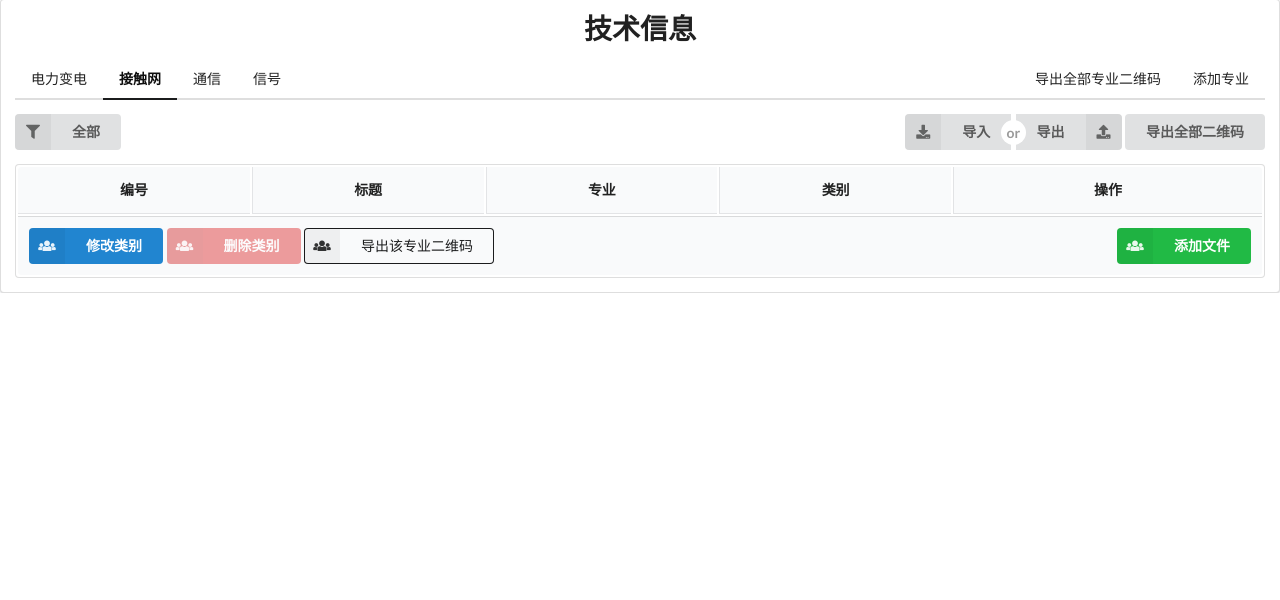
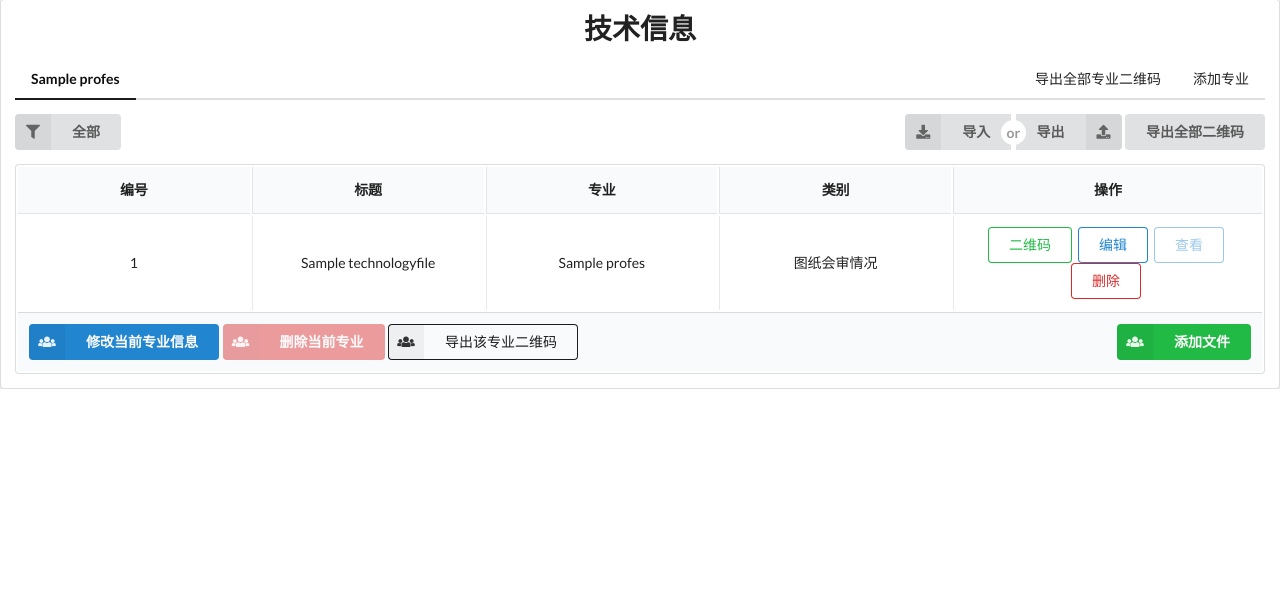
Before and after one commit to NeuSovo/Subway, a Django app: page /technology/list/1 in a window 1280 px wide. Shown: the part 93-693 px from the top of the page. Run offline with Django 3.2, Linux system fonts and the light colour scheme; tables that the repository leaves empty hold one stand-in row (values such as "Sample post"); lists and menus that the app fills with data are empty; some libraries are stand-ins or nearby versions.

Commit message:
独立专业

```diff
--- a/technology/models.py
+++ b/technology/models.py
@@ -13,6 +13,7 @@ class TechnologyFile(models.Model):
     file_type_choiced = (
         (0, '图纸会审情况'),
         (1, '技术交底'),
+
         (2, '作业指导书'),
         (3, '工艺工法')
     )
@@ -20,10 +21,24 @@ class TechnologyFile(models.Model):
     # 编号 暂定自增
     id = models.AutoField(primary_key=True, verbose_name='编号')
     title = models.CharField(max_length=100, verbose_name='标题')
-    profess = models.IntegerField(
-        verbose_name='专业', choices=profess_choiced, default=0)
+    profess = models.ForeignKey(to="Profess", related_name='profess', on_delete=models.SET_NULL, verbose_name='专业', null=True)
     file_type = models.IntegerField(
         verbose_name='文件类型', choices=file_type_choiced, default=0)
     file_s = models.FileField(
         verbose_name='文件', upload_to='technology/%Y/%m/%d/', null=True, blank=True, validators=[validate_file_extension])
     upload_date = models.DateTimeField(auto_now_add=True)
+
+
+class Profess(models.Model):
+    """Model definition for Profess."""
+    name = models.CharField(max_length=30)
+
+    class Meta:
+        """Meta definition for Profess."""
+
+        verbose_name = 'Profess'
+        verbose_name_plural = 'Professs'
+
+    def __str__(self):
+        """Unicode representation of Profess."""
+        return self.name
--- a/technology/urls.py
+++ b/technology/urls.py
@@ -4,10 +4,16 @@ from .views import *
 app_name = "technology"
 urlpatterns = [
     path('list', TechnologyFileListView.as_view(), name='list'),
-    path('list/<int:profess_id>', TechnologyFileListView.as_view(), name='list_profess'),
-    path('list/<int:profess_id>/<int:type_id>', TechnologyFileListView.as_view(), name='list_type'),
+    path('list/<int:profess_id>',
+         TechnologyFileListView.as_view(), name='list_profess'),
+    path('list/<int:profess_id>/<int:type_id>',
+         TechnologyFileListView.as_view(), name='list_type'),
 
     path('add', TechnologyFileCreateView.as_view(), name='add'),
     path('update/<int:pk>', TechnologyFileUpdateView.as_view(), name='update'),
     path('delete/<int:pk>', TechnologyFileDeleteView.as_view(), name='delete'),
+
+    path('add_profess', ProfessCreateView.as_view(), name='add_profess'),
+    path('update_profess/<int:pk>', ProfessUpdateView.as_view(), name='update_profess'),
+    path('delete_profess/<int:pk>', ProfessDeleteView.as_view(), name='delete_profess'),
 ]
--- a/technology/views.py
+++ b/technology/views.py
@@ -1,10 +1,10 @@
 from django.http import Http404
-from django.shortcuts import render
+from django.shortcuts import render, get_object_or_404
 from django.views.generic import (CreateView, DeleteView, DetailView, ListView,
                                   UpdateView)
 
-from .models import TechnologyFile
-from .forms import TechnologyFileForm
+from .models import TechnologyFile, Profess
+from .forms import TechnologyFileForm, ProfessForm
 from bootstrap_modal_forms.mixins import PassRequestMixin, DeleteAjaxMixin
 from django.contrib.messages.views import SuccessMessageMixin
 from django.urls import reverse_lazy
@@ -16,15 +16,17 @@ class TechnologyFileListView(ListView):
 
     def __init__(self):
         super().__init__()
-        self.profess = 0
+        self.profess_all = Profess.objects.all()
+        self.profess = self.profess_all[0] if len(self.profess_all) > 0 else 0
         self.type = None
 
     def get(self, request, *args, **kwargs):
-        self.profess = kwargs.get('profess_id') or self.profess
+        profess_id = kwargs.get('profess_id')
+        if profess_id:
+            self.profess = get_object_or_404(Profess, pk=profess_id)
         self.type = kwargs.get('type_id')
 
-        if (self.profess is not None and self.profess >= len(self.model.profess_choiced)) or (
-                self.type is not None and self.type >= len(self.model.file_type_choiced)):
+        if (self.type is not None and self.type >= len(self.model.file_type_choiced)):
             raise Http404
 
         return super().get(request, *args, **kwargs)
@@ -42,6 +44,7 @@ class TechnologyFileListView(ListView):
 
     def get_context_data(self, **kwargs):
         context = super().get_context_data()
+        context['profess_s'] = self.profess_all
         context['select_profess'] = self.profess
         context['select_type'] = self.type
         return context
@@ -74,3 +77,27 @@ class TechnologyFileDeleteView(DeleteAjaxMixin, DeleteView):
     template_name = "technology/delete_form.html"
     success_message = '删除成功'
     success_url = reverse_lazy('technology:list')
+
+
+class ProfessCreateView(PassRequestMixin, SuccessMessageMixin, CreateView):
+    model = Profess
+    form_class = ProfessForm
+    template_name = "technology/add_update_profess_form.html"
+    success_message = '%(name)s 添加成功'
+    success_url = reverse_lazy('technology:list')
+
+
+class ProfessUpdateView(UpdateView):
+    model = Profess
+    form_class = ProfessForm
+    template_name = "technology/add_update_profess_form.html"
+    success_message = '%(name)s 更新成功'
+    success_url = reverse_lazy('technology:list')
+
+
+class ProfessDeleteView(DeleteView):
+    model = Profess
+    form_class = ProfessForm
+    success_message = '%(name)s 删除成功'
+    template_name = "technology/delete_profess.html"
+    success_url = reverse_lazy('technology:list')
--- a/templates/technology/technology.html
+++ b/templates/technology/technology.html
@@ -5,17 +5,17 @@
     <div class="ui segment">
         <h1 class="ui header aligned center">技术信息</h1>
         <div class="ui secondary pointing menu">
-                <a class="item {% if select_profess == 0 %} active {% endif %}"
-                   href="{% url 'technology:list_profess' 0 %}">电力变电</a>
-                <a class="item {% if select_profess == 1 %} active {% endif %}"
-                   href="{% url 'technology:list_profess' 1 %}">接触网</a>
-                <a class="item {% if select_profess == 2 %} active {% endif %}"
-                   href="{% url 'technology:list_profess' 2 %}">通信</a>
-                <a class="item {% if select_profess == 3 %} active {% endif %}"
-                   href="{% url 'technology:list_profess' 3 %}">信号</a>
+
+            {% for profess in profess_s %}
+            <a class="item
+            {% ifequal select_profess profess  %}
+                active
+            {% endifequal %}
+                " href="{% url 'technology:list_profess' profess.id %}">{{ profess.name }}</a>
+            {% endfor %}
             <div class="right menu">
                 <a href="" class="item">导出全部专业二维码</a>
-                    <a href="" class="item">添加专业</a>
+                <button href="" class="item button add_profess">添加专业</button>
             </div>
         </div>
         <div class="ui floating labeled icon dropdown button">
@@ -24,11 +24,11 @@
             <div class="menu">
                 <div class="header"><i class="tags icon"></i>选取类别</div>
                 <div class="divider"></div>
-                    <a class="item" href="{% url 'technology:list_profess' select_profess %}" data-value="5">全部</a>
-                    <a class="item" href="{% url 'technology:list_type' select_profess 0 %}" data-value="6">图纸会审情况</a>
-                    <a class="item" href="{% url 'technology:list_type' select_profess 1 %}" data-value="7">技术交底</a>
-                    <a class="item" href="{% url 'technology:list_type' select_profess 2 %}" data-value="8">作业指导书</a>
-                    <a class="item" href="{% url 'technology:list_type' select_profess 3 %}" data-value="9">工艺工法</a>
+                <a class="item" href="{% url 'technology:list_profess' select_profess.id %}" data-value="5">全部</a>
+                <a class="item" href="{% url 'technology:list_type' select_profess.id 0 %}" data-value="6">图纸会审情况</a>
+                <a class="item" href="{% url 'technology:list_type' select_profess.id 1 %}" data-value="7">技术交底</a>
+                <a class="item" href="{% url 'technology:list_type' select_profess.id 2 %}" data-value="8">作业指导书</a>
+                <a class="item" href="{% url 'technology:list_type' select_profess.id 3 %}" data-value="9">工艺工法</a>
             </div>
         </div>
         <div class="ui animated fade right floated button">
@@ -55,7 +55,7 @@
                 <tr class="center aligned">
                     <td>{{ item.id }}</td>
                     <td>{{ item.title }}</td>
-                        <td>{{ item.get_profess_display }}</td>
+                    <td>{{ item.profess }}</td>
                     <td>{{ item.get_file_type_display }}</td>
                     <td>
                         <a class="ui vertical animated button positive basic center floated qrcode">
@@ -88,10 +88,18 @@
                         </button>
                         {% include '_page.html' %}
 
-                        <button class="ui labeled icon button blue left floated update"><i class="users icon"></i><span>  修改类别</span>
+                        <button class="ui labeled icon button blue left floated update_profess"><i class="users icon"></i><span>
+                                修改当前专业信息</span>
                         </button>
-                        <button class="ui labeled icon button negative left floated delete disabled"><i
-                                class="users icon"></i><span> 删除类别</span>
+                        <button class="ui labeled icon button negative left floated delete_profess
+
+                        {% ifequal object_list|length 0  %}
+                        {% else %}
+                            disabled
+                        {% endifequal %}
+
+                             "><i
+                                class="users icon"></i><span> 删除当前专业</span>
                         </button>
                         <button class="ui labeled icon button black basic left floated append"><i
                                 class="users icon"></i><span>导出该专业二维码</span></button>
@@ -105,9 +113,14 @@
 {% endblock content %}
 {% block script %}
 <script>
-        $('button.add').modalForm({formURL: '{% url 'technology:add' %}'})
+    $('button.add').modalForm({ formURL: '{% url 'technology:add' %}'})
+    $('button.add_profess').modalForm({ formURL: '{% url 'technology:add_profess' %}'})
+    $('button.update_profess').modalForm({ formURL: '{% url 'technology:update_profess' select_profess.id %}'})
+    $('button.delete_profess').modalForm({ formURL: '{% url 'technology:delete_profess' select_profess.id %}'})
+
+
     $('a.edit').each(function () {
-            $(this).modalForm({formURL: $(this).data('id')})
+        $(this).modalForm({ formURL: $(this).data('id') })
     })
     $('a.remove').each(function () {
         $(this).modalForm({
```
Also changed, not shown: technology/forms.py (+13 -1 lines), templates/technology/add_update_profess_form.html (added, +31 -0 lines), templates/technology/delete_profess.html (added, +23 -0 lines), technology/migrations/0005_auto_20190216_2356.py (added). Lines whose indentation alone changed are shown as unchanged.
